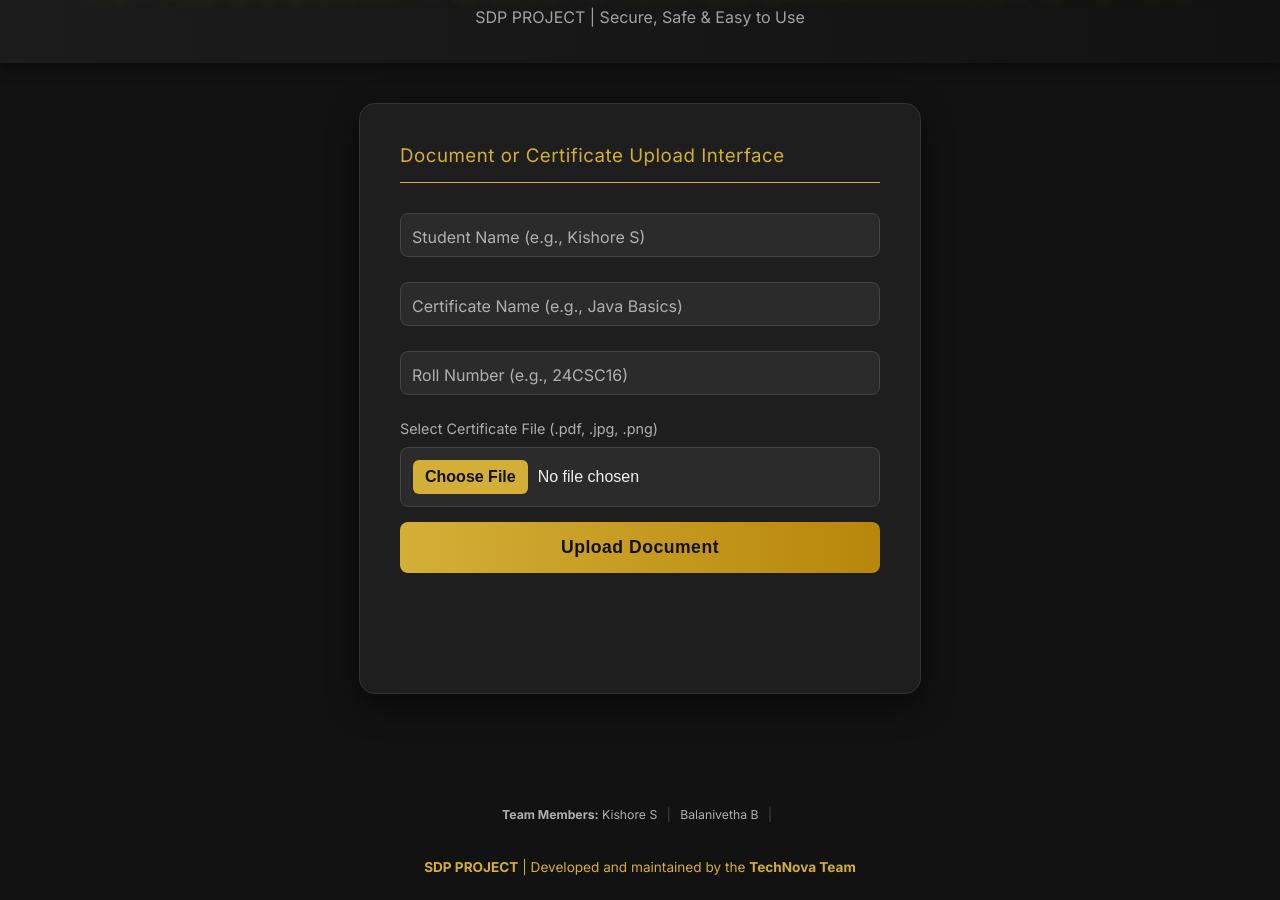
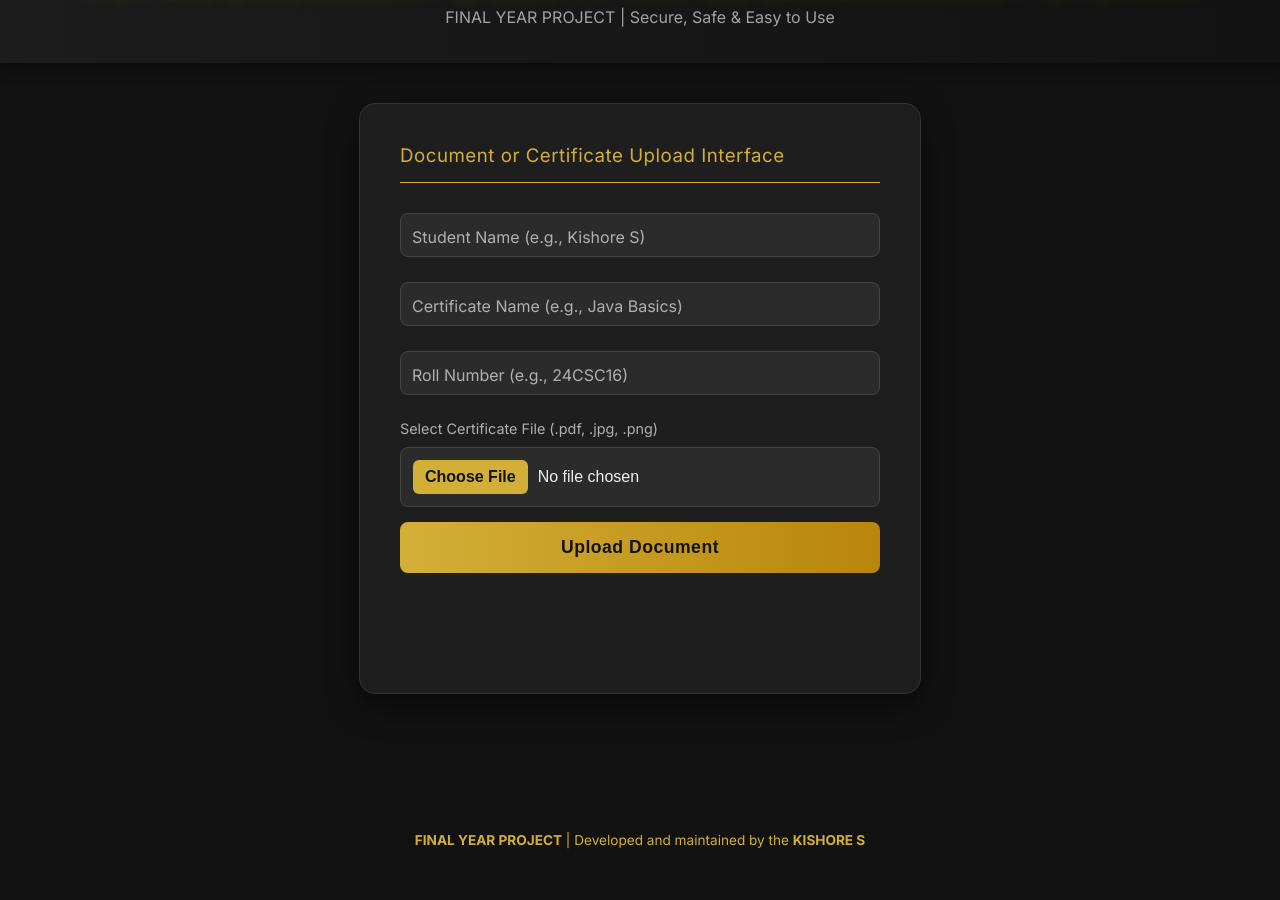
Before and after one commit to kishorespk/vetias-certificate-app, a website: page index.html in a window 1280 px wide. Shown: the part 85-985 px from the top of the page. After the commit the page ends 958 px from the top, so only its background shows below. Drawn offline with Linux system fonts and the light colour scheme.

Commit message:
Update index.html

```diff
--- a/index.html
+++ b/index.html
@@ -290,7 +290,7 @@
 
 <header>
     <h2>VETIAS DOCUMENT & CERTIFICATES MANAGEMENT SYSTEM</h2>
-    <p>SDP PROJECT | Secure, Safe & Easy to Use</p>
+    <p>FINAL YEAR PROJECT | Secure, Safe & Easy to Use</p>
 </header>
 
 <div class="container">
@@ -329,11 +329,10 @@
 
 <footer id="footer">
     <!-- CORRECTED FOOTER FORMATTING -->
-    <span class="team-list">
-        <strong>Team Members:</strong> Kishore S <span class="name-separator">|</span> Balanivetha B <span class="name-separator">|</span>
+
     </span>
     <br>
-    <strong>SDP PROJECT</strong> | Developed and maintained by the <strong>TechNova Team</strong>
+    <strong>FINAL YEAR PROJECT</strong> | Developed and maintained by the <strong> KISHORE S</strong>
 </footer>
 
 <script>
```
